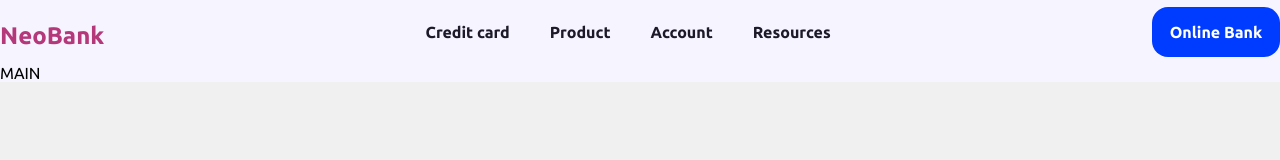
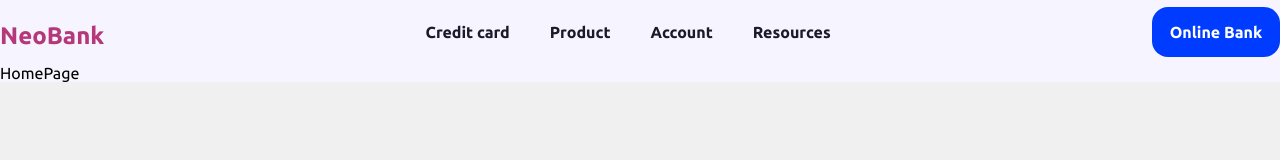
Before and after one commit to DariaSapkina/NeoBank, a React (Vite) app: page / in a window 1280 px wide. Shown: the top 160 px of the page. Built offline with nearby package versions, Linux system fonts and the light colour scheme.

Commit message:
Init home page and update imports

```diff
--- a/src/components/Header/Header.tsx
+++ b/src/components/Header/Header.tsx
@@ -7,7 +7,7 @@ const Header = () => {
   return (
     <header className="header">
       <h1 className="header__title">
-        <Link to={RoutePath[AppRoutes.MAIN]}>NeoBank</Link>
+        <Link to={RoutePath[AppRoutes.HOME]}>NeoBank</Link>
       </h1>
       <nav className="header__navigation">
         <ul className="header__list">
--- /dev/null
+++ b/src/pages/HomePage/HomePage.tsx
@@ -0,0 +1,7 @@
+import "./HomePage.scss";
+
+const HomePage = () => {
+  return <div>HomePage</div>;
+};
+
+export { HomePage };
--- a/src/pages/Main.tsx
+++ /dev/null
@@ -1,5 +0,0 @@
-const Main = () => {
-  return <div>MAIN</div>;
-};
-
-export { Main };
--- a/src/router/routeConfig.tsx
+++ b/src/router/routeConfig.tsx
@@ -1,17 +1,17 @@
 import type { RouteProps } from "react-router-dom";
-import { Main } from "../pages/Main";
+import { HomePage } from "../pages/HomePage/HomePage";
 
 export enum AppRoutes {
-  MAIN = "main",
+  HOME = "home",
 }
 
 export const RoutePath: Record<AppRoutes, string> = {
-  [AppRoutes.MAIN]: "/",
+  [AppRoutes.HOME]: "/",
 };
 
 export const routerConfig: Record<AppRoutes, RouteProps> = {
-  [AppRoutes.MAIN]: {
-    path: RoutePath.main,
-    element: <Main />,
+  [AppRoutes.HOME]: {
+    path: RoutePath.home,
+    element: <HomePage />,
   },
 };
```
Also changed, not shown: src/pages/HomePage/HomePage.scss (added).
